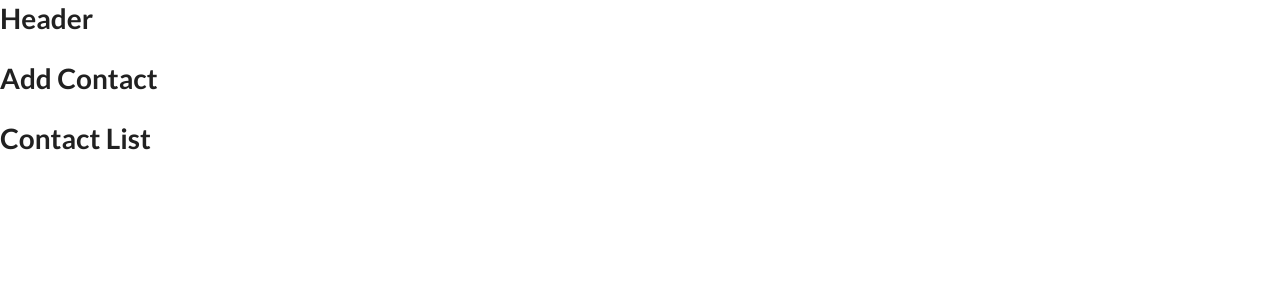
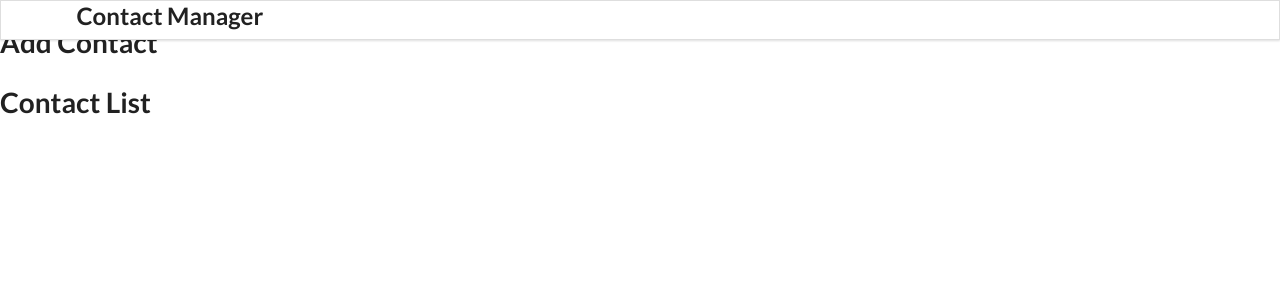
Before and after one commit to razarauf/ContactsApp, a React (Create React App) app: page / in a window 1280 px wide. Shown: the top 300 px of the page. Built offline with nearby package versions, Linux system fonts and the light colour scheme.

Commit message:
Implements Header

```diff
--- a/src/components/Header.js
+++ b/src/components/Header.js
@@ -2,7 +2,11 @@
 
 function Header () {
     return (
-        <h1>Header</h1>
+        <div className="ui fixed menu">
+            <div className="ui container center">
+                <h2>Contact Manager</h2>
+            </div>
+        </div>
     )
 }
 
```
